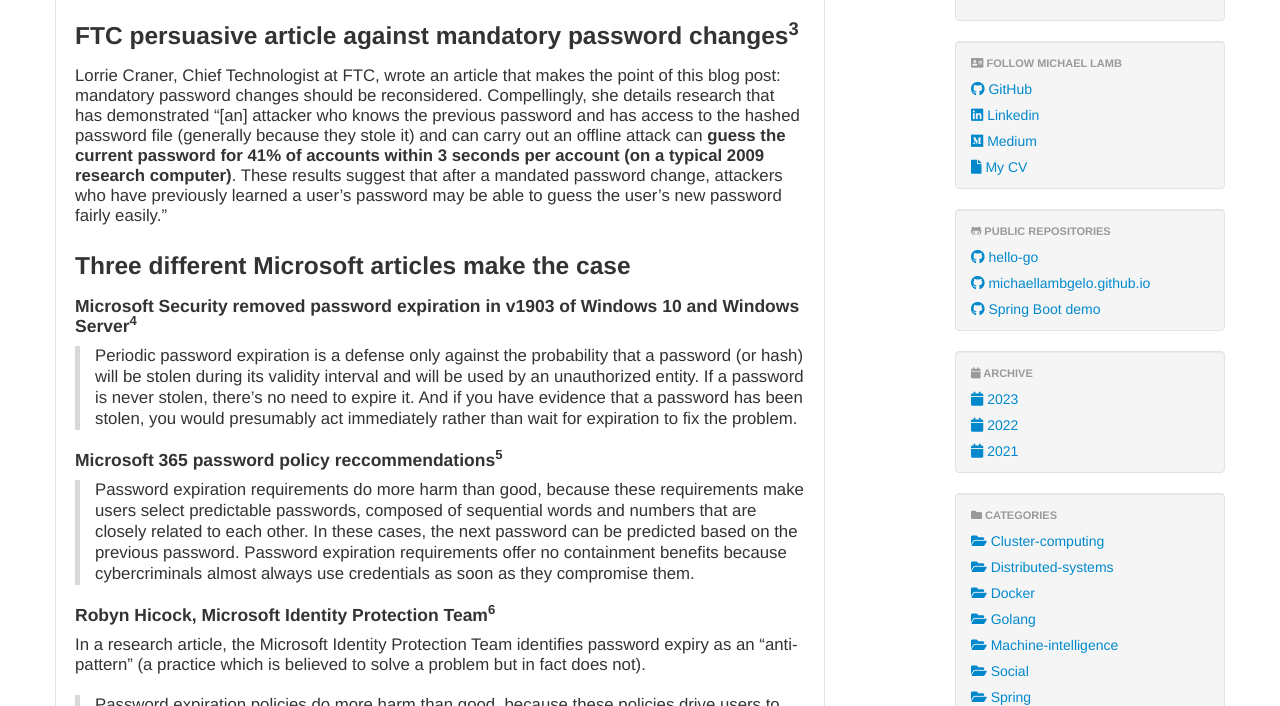
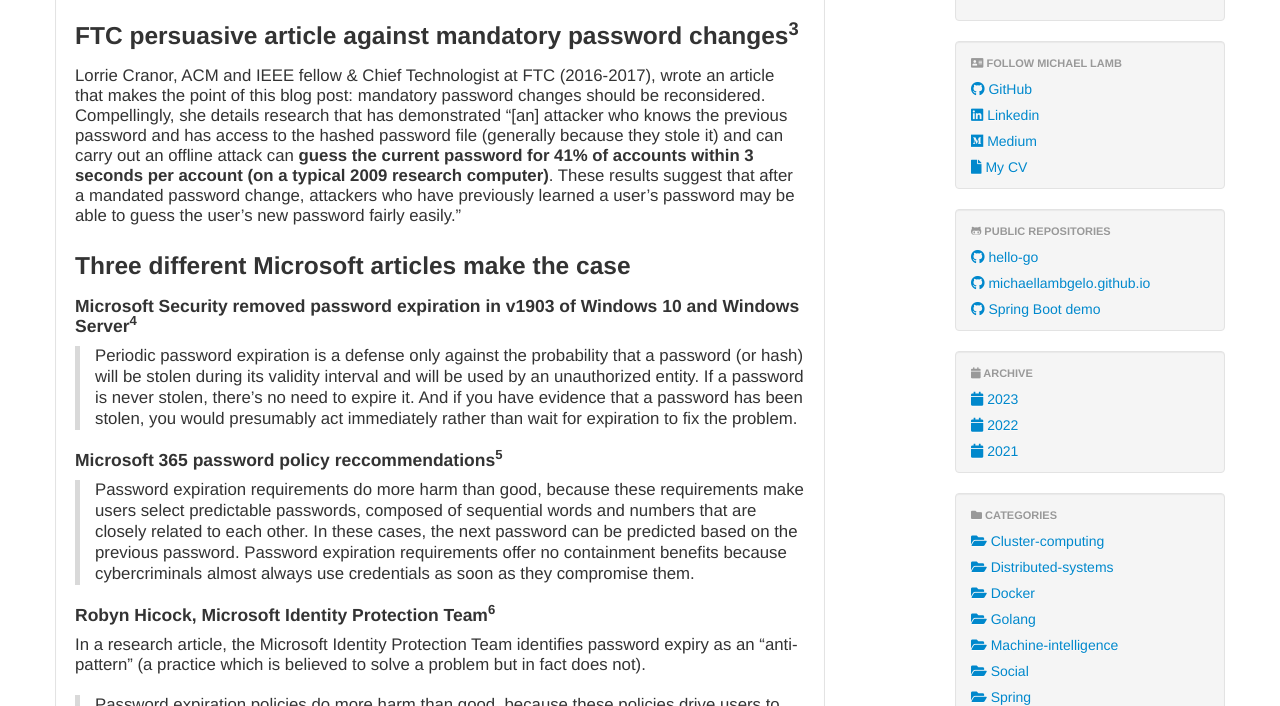
Before and after one commit to michaellambgelo/michaellambgelo.github.io, a Jekyll site: the page built from index.html, in a window 1280 px wide and 900 px high, scrolled down 677 px, cut to the strip 194-900 px from the top of the window. Built offline with Jekyll 4.4.1, drawn with Linux system fonts in a browser that asks for light colours; the list of posts is cut into pages by our own code; some of the changed text lies outside the part shown.

Commit message:
update post

```diff
--- a/_posts/2023-08-10-passwords.md
+++ b/_posts/2023-08-12-passwords.md
@@ -17,7 +17,7 @@
 
 ### FTC persuasive article against mandatory password changes<sup>3</sup>
 
-Lorrie Craner, Chief Technologist at FTC, wrote an article that makes the point of this blog post: mandatory password changes should be reconsidered. Compellingly, she details research that has demonstrated "[an] attacker who knows the previous password and has access to the hashed password file (generally because they stole it) and can carry out an offline attack can **guess the current password for 41% of accounts within 3 seconds per account (on a typical 2009 research computer)**. These results suggest that after a mandated password change, attackers who have previously learned a user’s password may be able to guess the user’s new password fairly easily."
+Lorrie Cranor, ACM and IEEE fellow & Chief Technologist at FTC (2016-2017), wrote an article that makes the point of this blog post: mandatory password changes should be reconsidered. Compellingly, she details research that has demonstrated "[an] attacker who knows the previous password and has access to the hashed password file (generally because they stole it) and can carry out an offline attack can **guess the current password for 41% of accounts within 3 seconds per account (on a typical 2009 research computer)**. These results suggest that after a mandated password change, attackers who have previously learned a user’s password may be able to guess the user’s new password fairly easily."
 
 ### Three different Microsoft articles make the case
 
```
Also changed, not shown: other parts of _posts/2023-08-12-passwords.md (+1 -1 lines), seo/2023-08-12.png (added).
